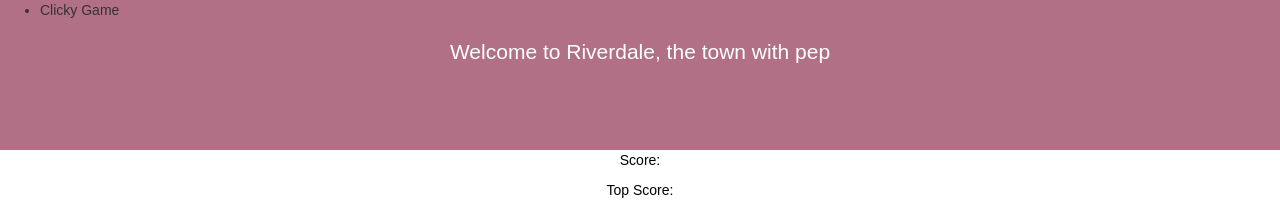
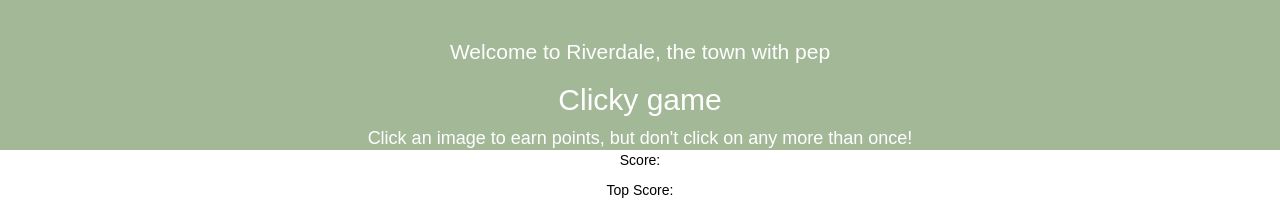
Before and after one commit to Norby257/riverdaleReact, a React (Create React App) app in the folder riverdale-game/: page / in a window 1280 px wide. Shown: the top 202 px of the page. Built offline with nearby package versions, Linux system fonts and the light colour scheme.

Commit message:
minor changes

```diff
--- a/riverdale-game/src/App.css
+++ b/riverdale-game/src/App.css
@@ -9,7 +9,7 @@
 
 .App-header {
 
-  background-color: rgb(177,112,134);
+  background-color: rgb(163,184,151);
   height: 150px;
   padding: 20px;
   color:rgb(255,255,255);
--- a/riverdale-game/src/App.js
+++ b/riverdale-game/src/App.js
@@ -22,8 +22,7 @@
   //  update the state of that image id to clicked
   //  then filter the array to find the images that do not have status of clicked
   //  if array item with class of .clicked is clicked, then re-set the game
-  //  shuffle the cards - shuffle react? or randomize => consult the google
-  //  pseudocode for shuffling the cards  // this might go in character component
+  //  pseudocode for shuffling the cards
   //  doing in app and then passing as prop(this.props.characters)
 
   // handleShuffle() {
@@ -48,8 +47,10 @@
         <NavBar />
         <header className="App-header">
           <h1 className="App-title">Welcome to Riverdale, the town with pep</h1>
+          <h2> Clicky game </h2>
 
-          <p className="App-intro" />
+          <p className="App-intro"> Click an image to earn points, but don't click on any more than once!
+          </p>
         </header>
         <Score />
         <Wrapper>
--- a/riverdale-game/src/components/global/CharacterCard/CharacterCard.js
+++ b/riverdale-game/src/components/global/CharacterCard/CharacterCard.js
@@ -17,6 +17,7 @@
 
             if (this.state.score > 1) {
                 console.log("restart game");
+                // this.setState({score: 0})
             }
         };
 
--- a/riverdale-game/src/components/global/NavBar/Navbar.js
+++ b/riverdale-game/src/components/global/NavBar/Navbar.js
@@ -7,11 +7,7 @@
   //  can adjust this boostrap one to whichever style looks best with the app
   <nav className ="navbar-nav">
   <div>
-      <ul className="navbar-nav">
-        <li>
-            Clicky Game
-            </li>
-          </ul>
+
       </div>
   </nav>
 )
```
